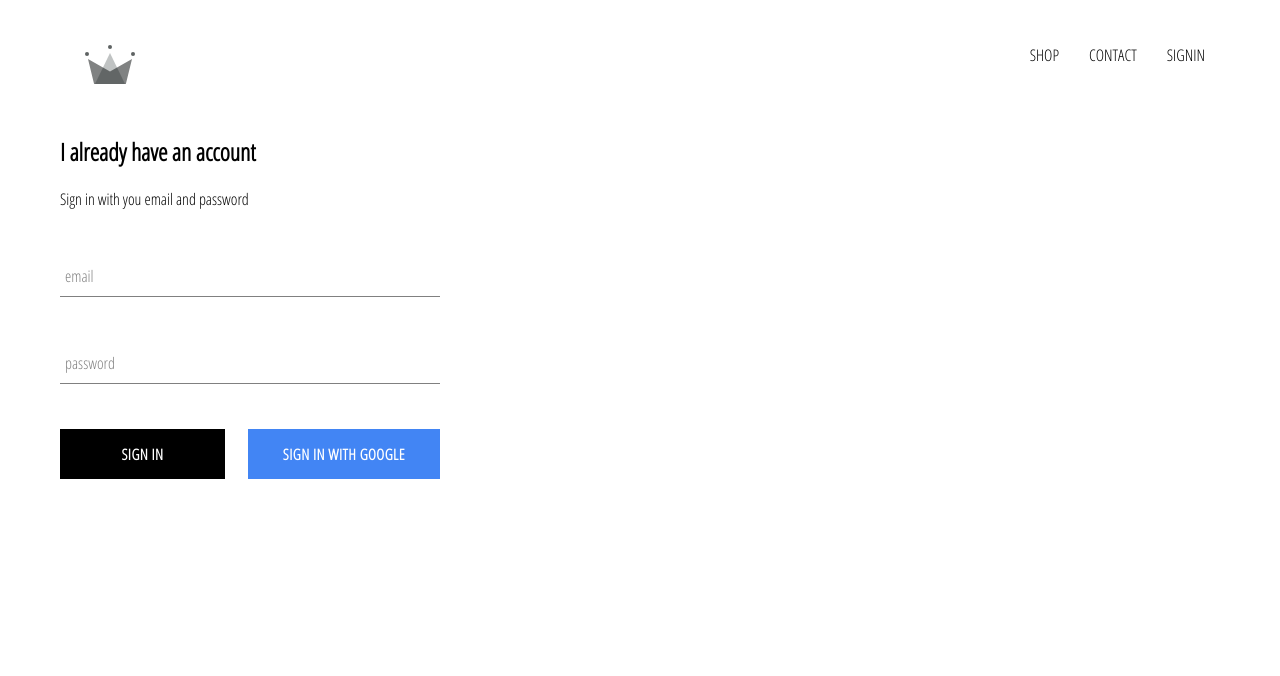
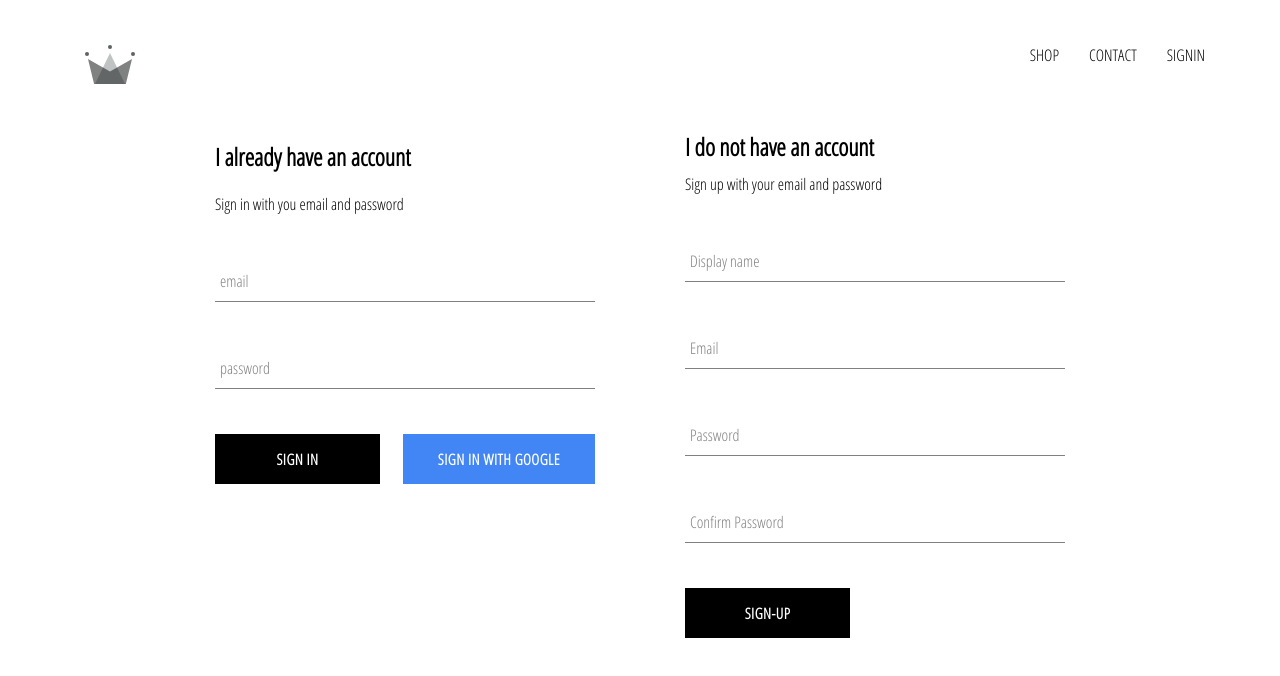
Before and after one commit to SiddhantThakur7/online-clothing-store-CRWN, a React (Create React App) app: page /signin in a window 1280 px wide. Shown: the top 676 px of the page. Built offline with nearby package versions, Linux system fonts and the light colour scheme; no server answers.

Commit message:
Added Signup Form and Functionality by enabling email and password authentication with Firebase.

```diff
--- a/src/App.js
+++ b/src/App.js
@@ -33,8 +33,9 @@
             },
             () => {
               console.log(this.state);
-            }
-            );
+            });
+
+            console.log(this.state);
           });
       } else {
         this.setState({ currentUser: userAuth });
--- /dev/null
+++ b/src/components/sign-up/sign-up.component.jsx
@@ -0,0 +1,100 @@
+import React from "react";
+
+import FormInput from "../form-input/form-input.component";
+import CustomButton from "../custom-button/custom-button.component";
+
+import {
+  auth,
+  createUserProfileDocument,
+} from "../../firebase/firebase.utils.js";
+
+import "./sign-up.styles.scss";
+
+class SignUp extends React.Component {
+  constructor() {
+    super();
+
+    this.state = {
+      displayName: "",
+      email: "",
+      password: "",
+      confirmPassword: "",
+    };
+  }
+
+  handleSubmit = async (event) => {
+    event.preventDefault();
+
+    const { displayName, email, password, confirmPassword } = this.state;
+
+    if (password != confirmPassword) {
+      alert("passwords dont match");
+      return;
+    }
+
+    try {
+      const { user } = auth.createUserWithEmailAndPassword(email, password);
+      createUserProfileDocument(user, { displayName });
+      this.state = {
+        displayName: "",
+        email: "",
+        password: "",
+        confirmPassword: "",
+      };
+    } catch (error) {
+      console.log(error);
+    }
+  };
+
+  handleChange = (event) => {
+    const { name, value } = event.target;
+    this.setState({ [name]: value });
+  };
+
+  render() {
+    const { displayName, email, password, confirmPassword } = this.state;
+    return (
+      <div className="sign-up">
+        <h2 className="title">I do not have an account</h2>
+        <span>Sign up with your email and password</span>
+        <form className="sign-up-form" onSubmit={this.handleSubmit}>
+          <FormInput
+            type="text"
+            name="displayName"
+            value={displayName}
+            onChange={this.handleChange}
+            label="Display name"
+          ></FormInput>
+
+          <FormInput
+            type="text"
+            name="email"
+            value={email}
+            onChange={this.handleChange}
+            label="Email"
+          ></FormInput>
+
+          <FormInput
+            type="password"
+            name="password"
+            value={password}
+            onChange={this.handleChange}
+            label="Password"
+          ></FormInput>
+
+          <FormInput
+            type="password"
+            name="confirmPassword"
+            value={confirmPassword}
+            onChange={this.handleChange}
+            label="Confirm Password"
+          ></FormInput>
+
+          <CustomButton type="submit">Sign-Up</CustomButton>
+        </form>
+      </div>
+    );
+  }
+}
+
+export default SignUp;
--- /dev/null
+++ b/src/components/sign-up/sign-up.styles.scss
@@ -0,0 +1,9 @@
+.sign-up {
+    display: flex;
+    flex-direction: column;
+    width: 380px;
+
+    .title {
+      margin: 10px 0;
+    }
+  }
--- a/src/pages/sign-in-and-sign-up/sign-in-and-sign-up.component.jsx
+++ b/src/pages/sign-in-and-sign-up/sign-in-and-sign-up.component.jsx
@@ -3,10 +3,12 @@
 import './sign-in-and-sign-up.styles.scss';
 
 import SignIn from '../../components/sign-in/sign-in.component';
+import SignUp from '../../components/sign-up/sign-up.component';
 
 const SignInAndSignUpPage = () => (
     <div className="sign-in-and-sign-up">
         <SignIn />
+        <SignUp />
     </div>
 )
 
--- a/src/pages/sign-in-and-sign-up/sign-in-and-sign-up.styles.scss
+++ b/src/pages/sign-in-and-sign-up/sign-in-and-sign-up.styles.scss
@@ -0,0 +1,6 @@
+.sign-in-and-sign-up {
+    width: 850px;
+    display: flex;
+    justify-content: space-between;
+    margin: 30px auto;
+}
```
